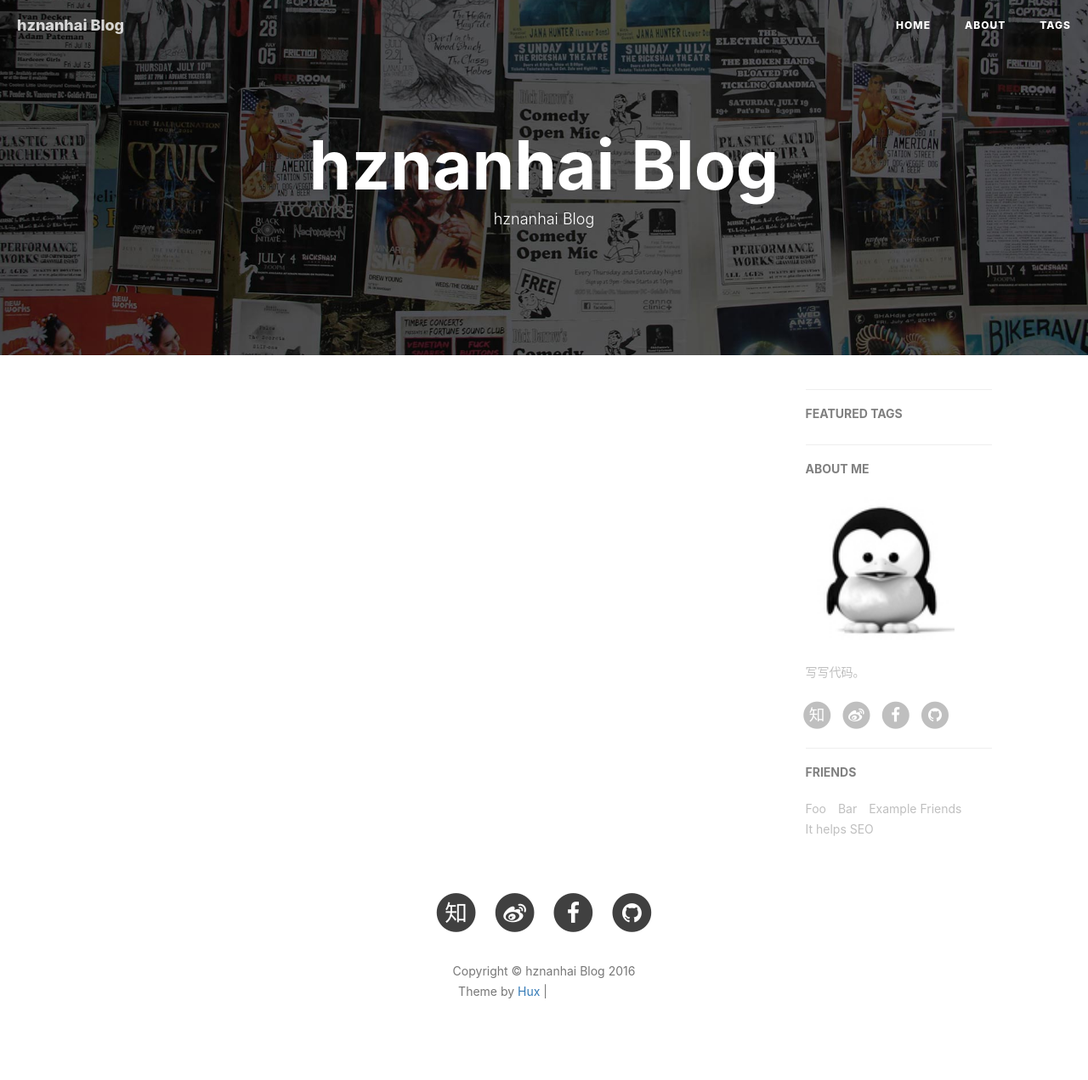
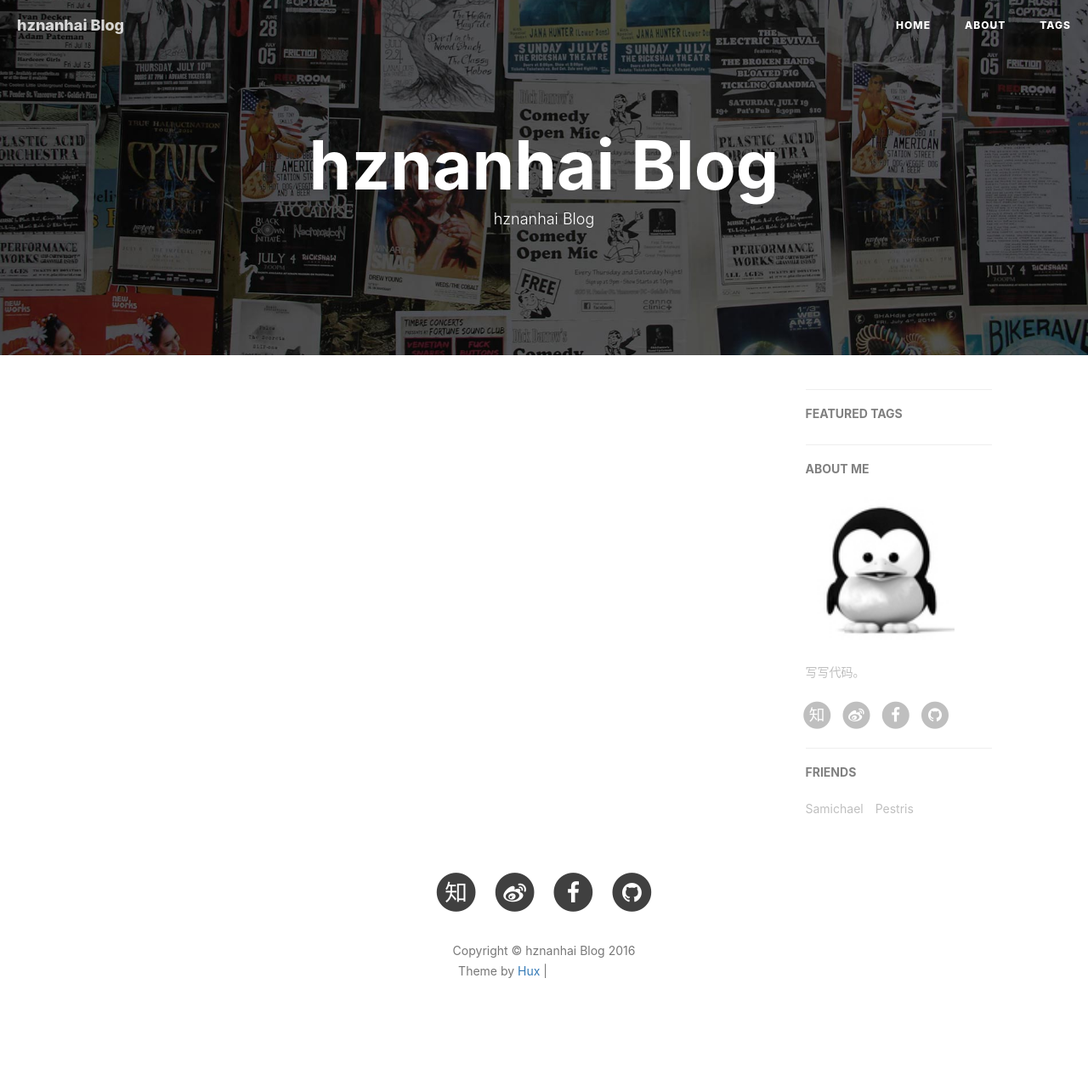
Before and after one commit to hznanhai/hznanhai.github.io, a Jekyll site: the page built from index.html, in a window 1280 px wide. Shown: the whole page at 85% size. Built offline with Jekyll 4.4.1, drawn with Linux system fonts in a browser that asks for light colours; nearby versions of some CDN libraries; the list of posts is cut into pages by our own code; comment, search, counter and statistics services are not loaded; after the commit the page ends 1247 px from its top, so only the background shows below that; grey boxes are pictures that could not be loaded.

Commit message:
Add friends links

```diff
--- a/_config.yml
+++ b/_config.yml
@@ -75,17 +75,11 @@ featured-condition-size: 1              # A tag will be featured if the size of
 # Friends
 friends: [
     {
-        title: "Foo",
-        href: "#"
+        title: "Samichael",
+        href: "http://samichael.github.io"
     },{
-        title: "Bar",
-        href: "#"
-    },{
-        title: "Example Friends",
-        href: "#"
-    },{
-        title: "It helps SEO",
-        href: "#"
+        title: "Pestris",
+        href: "http://www.juyuan.me"
     }
 ]
 
```
